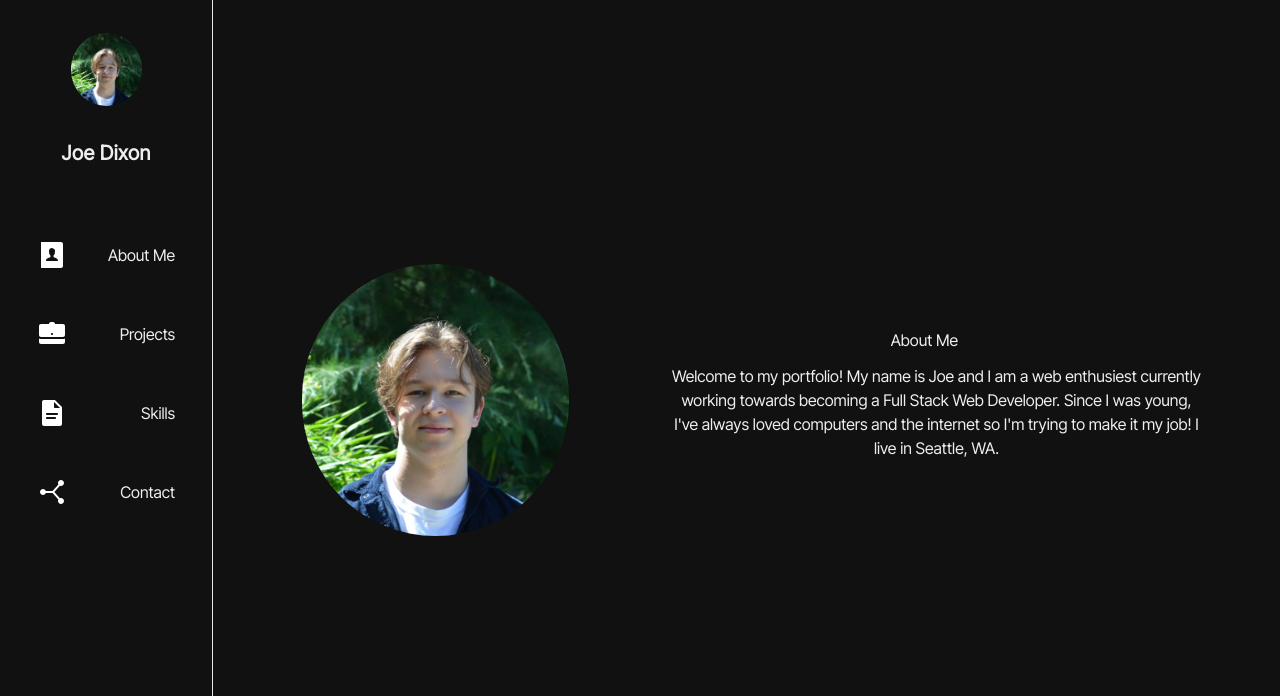
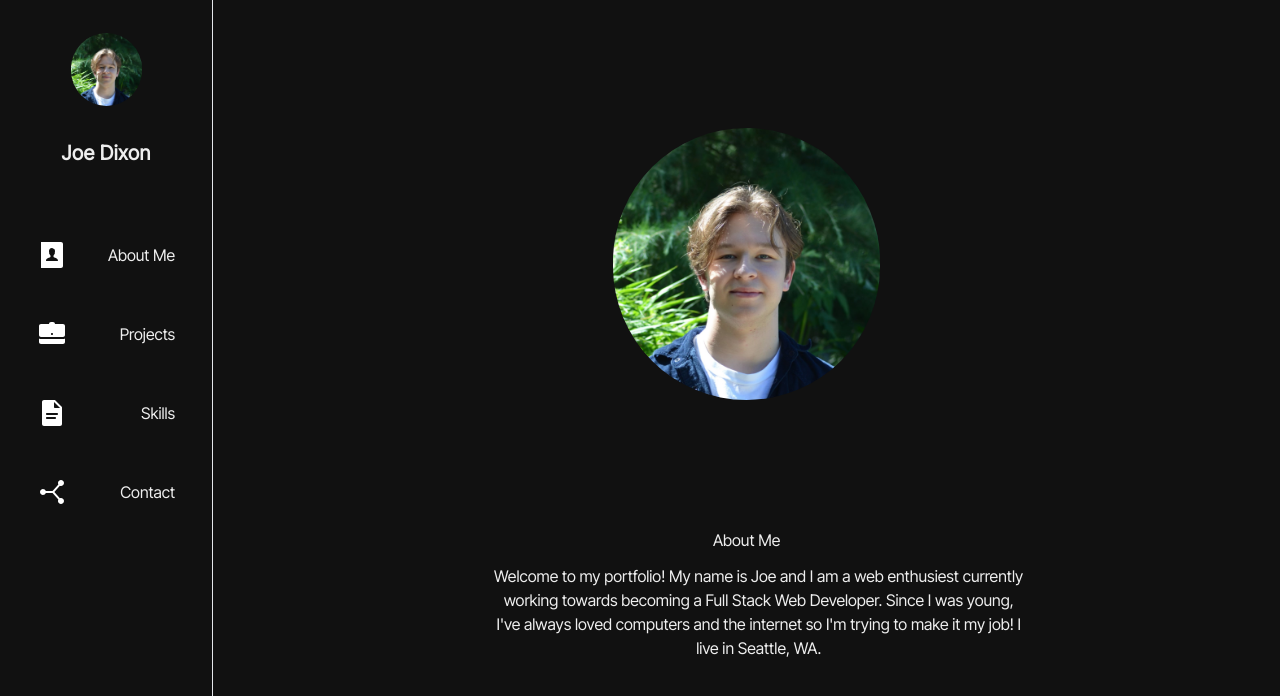
Before and after one commit to joerdixon/my-portfolio-2, a React (Create React App) app: page / in a window 1280 px wide. Shown: the top 696 px of the page. Built offline with nearby package versions, Linux system fonts and the light colour scheme.

Commit message:
knick knacks

```diff
--- a/src/components/Page/Pages/About.jsx
+++ b/src/components/Page/Pages/About.jsx
@@ -2,11 +2,12 @@ import React from 'react';
 import headshot from '../../../assets/niceheadshot.jpg'
 
 // TODO: Add animations on screen load, this is the landing page.
+// TODO: Add a "last updated" line at the bottom
 // TODO: Add a larger piece of writing
 
 function About(props) {
     return (
-        <div className='flex justify-evenly items-center w-5/6'>
+        <div className='flex flex-col justify-evenly items-center w-5/6'>
             <div className='w-1/4 flex justify-around'>
                 <img className='w-full rounded-full my-0 mx-auto' src={headshot} alt="Me!" />
             </div>
```
